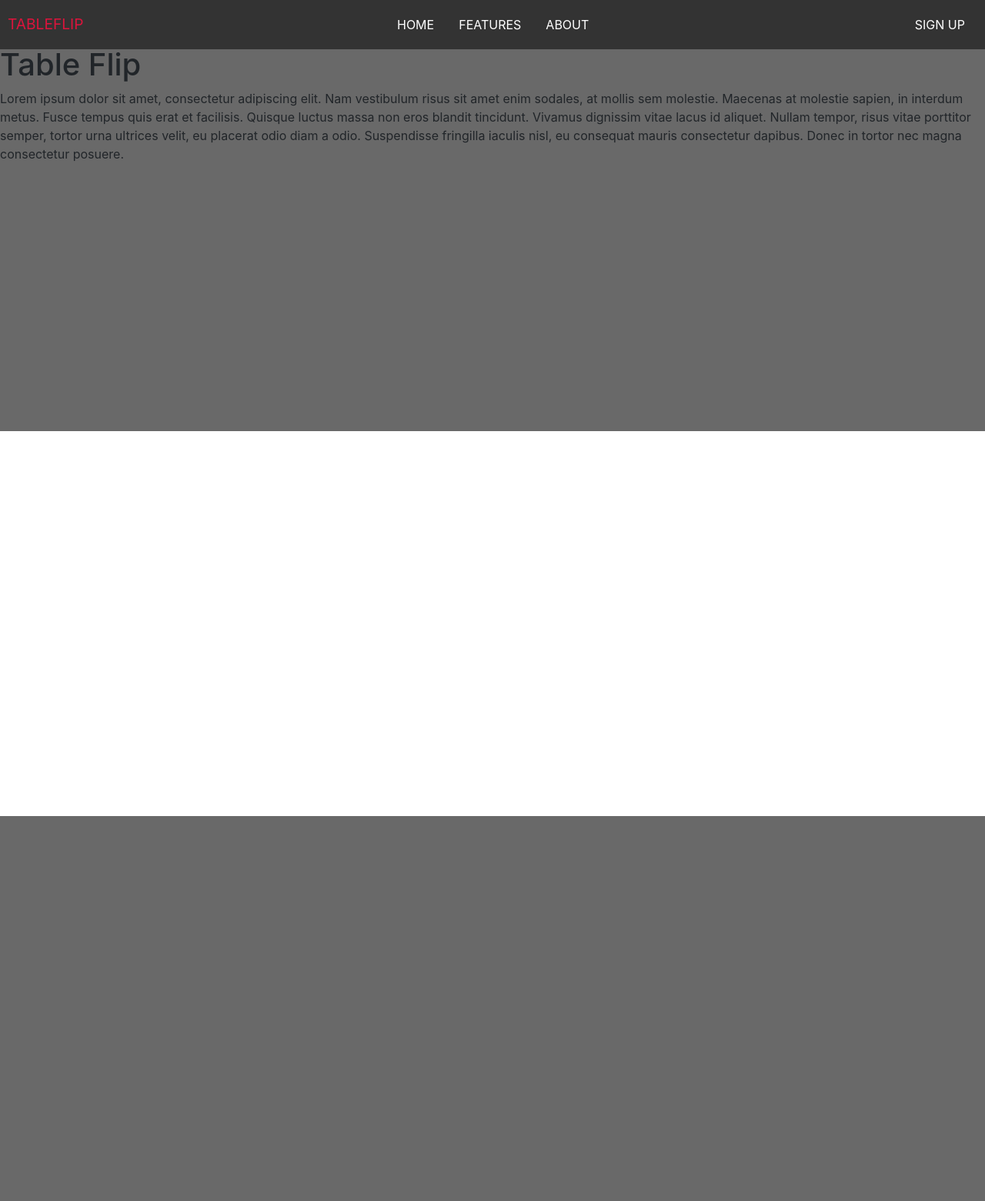
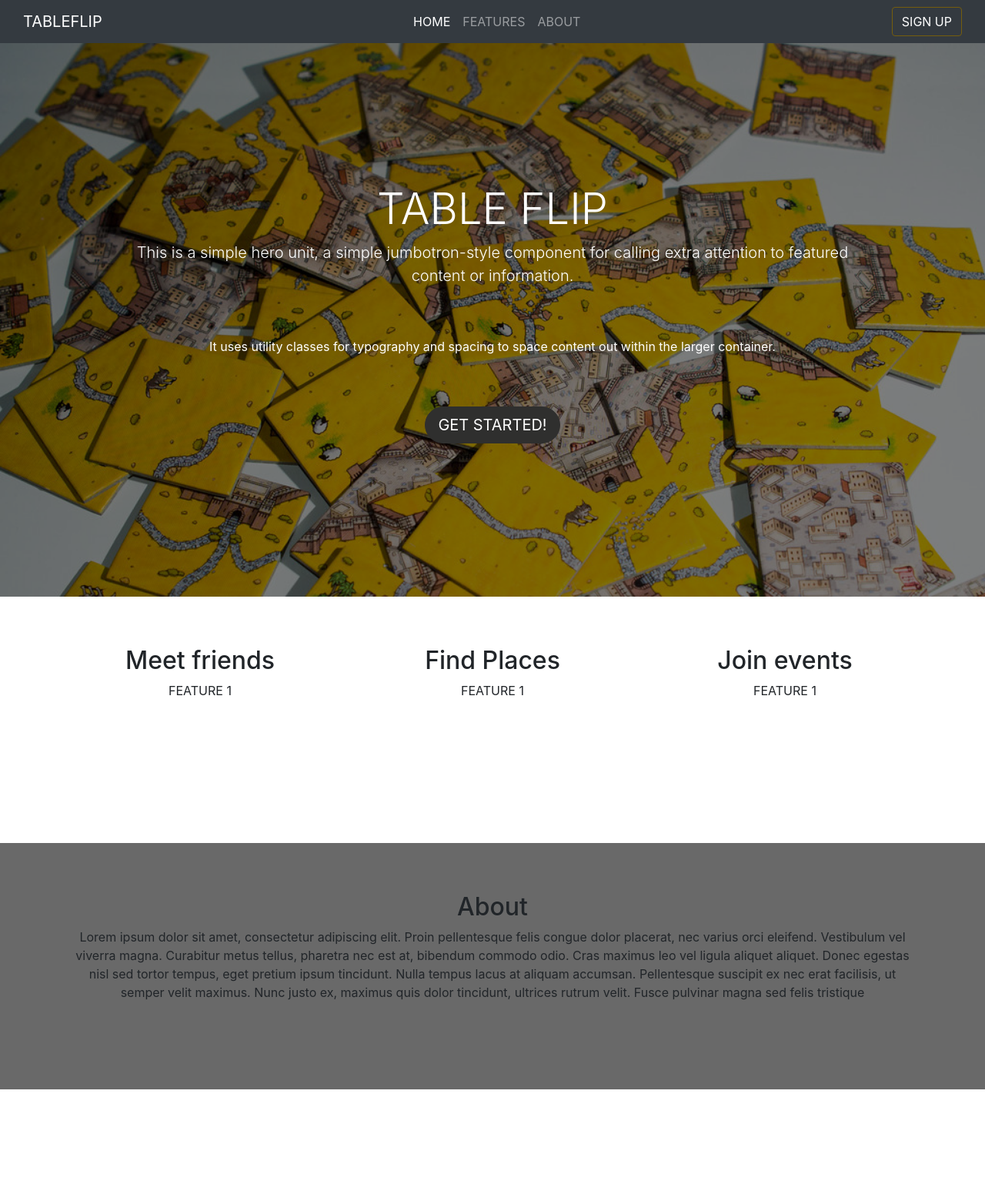
Before and after one commit to dgentil13/TableFlip, a Node server app: page / in a window 1280 px wide. Shown: the whole page at 77% size. After the commit the page ends 1415 px from the top, so only its background shows below. Run offline with Node 20, Linux system fonts and the light colour scheme; some libraries are stand-ins or nearby versions.

Commit message:
styling of login/sign up and homepage

```diff
--- a/public/css/style.css
+++ b/public/css/style.css
@@ -2,10 +2,10 @@ html {
   margin: 0;
   padding: 0;
 }
-body{
-  padding-top: 60px;
+body {
+  padding-top: 55px;
 }
-.navbar {
+/* .navbar {
   width: 100%;
   background-color: #333;
   margin: 0;
@@ -59,26 +59,151 @@ body{
 .signup a:hover {
   background-color: #111;
   background-size: 100%;
+} */
+
+/* FRONT-PAGE */
+.navbar {
+  padding: 0px 30px;
+}
+.navbar-custom {
+  text-transform: uppercase;
+}
+
+.custom-toggler {
+  border: 0px;
+  margin: 10px 0px;
+}
+
+.li-custom {
+  padding: 1em;
+  background-color: transparent;
+  background-size: 0;
+  transition: all 0.5s ease-in-out;
+}
+.li-custom:hover {
+  background-color: #664f01;
+}
+
+.sign-up {
+  color: white;
+  border-color: #755d0d;
+  background-color: transparent;
+  background-size: 0;
+  transition: all 0.5s ease-in-out;
+}
+.sign-up:hover {
+  background-color: #755d0d;
 }
 
 /* section main */
 .main {
-  height: 500px;
+  height: 90vh;
+  background-image: url(/images/cards-yellow.jpg);
+  background-size: cover;
+}
+.main-custom {
+  height: 100%;
+  width: 80%;
+  color: white;
+}
+
+.overlay {
+  background: rgba(0, 0, 0, 0.5);
+  overflow: hidden;
+  height: 100%;
+  z-index: 2;
+}
+.btn-custom {
+  background-color: rgb(47, 47, 46);
+  border: 1px rgb(47, 47, 46) solid;
+  border-radius: 25px;
+  margin-top: 5%;
+  text-transform: uppercase;
+}
+.btn-custom:hover {
+  background-color: #c99e10;
+  border: 1px #c99e10 solid;
+}
+.btn-custom:active {
+  background-color: #c99e10 !important;
+  border: 1px #c99e10 solid;
+}
+/* features */
+.features {
+  height: 40vh;
+  background-color: white;
+}
+.align-features {
+  padding-top: 5%;
+}
+/* about */
+.about {
+  height: 40vh;
+  padding-top: 5%;
   background-color: dimgray;
 }
+/* END FRONT PAGE */
 
-.features {
-  height: 500px;
-  background-color: white;
+/* Sign up and Login*/
+.signup h2 {
+  padding-bottom: 5%;
+  text-transform: uppercase;
+  color: #c99e10;
+}
+.signup-form {
+  width: 50vh;
+  height: 65vh;
+  margin-top: 5%;
+  border-radius: 10px;
+  box-shadow: 0 4px 8px 0 rgba(0, 0, 0, 0.2), 0 6px 20px 0 rgba(0, 0, 0, 0.19);
+}
+.first,
+.last {
+  width: 50%;
 }
 
-.about {
-  height: 500px;
+.name-sign {
+  display: flex;
+  justify-content: flex-end;
+}
+.btn-sign {
   background-color: dimgray;
+  border: 1px dimgray solid;
+  border-radius: 25px;
+  text-transform: uppercase;
+  margin-bottom: 3%;
 }
-/*query responsive menu */
-@media screen and (max-width: 600px) {
-  .signup {
-    margin: 0 auto;
-  }
+
+.btn-google {
+  background-color: rgb(116, 47, 47);
+  border: 1px rgb(116, 47, 47) solid;
+  border-radius: 25px;
+  text-transform: uppercase;
+  margin-bottom: 3%;
 }
+.btn-google a {
+  text-decoration: none;
+  color: white;
+}
+.btn-google:hover {
+  background-color: dimgray;
+  border: 1px dimgray solid;
+}
+.btn-google:active {
+  background-color: dimgray !important;
+  border: 1px dimgray solid;
+}
+.btn-sign:hover {
+  background-color: #c99e10;
+  border: 1px #c99e10 solid;
+}
+.btn-sign:active {
+  background-color: #c99e10 !important;
+  border: 1px #c99e10 solid;
+}
+.input-form:hover {
+  border: 2px solid #c99e10;
+}
+.sign-input {
+  padding: 0 30px;
+}
--- a/views/index.hbs
+++ b/views/index.hbs
@@ -1,4 +1,23 @@
-<nav class="navbar">
+<!--Navbar-->
+<nav class="navbar navbar-expand-lg navbar-dark bg-dark fixed-top navbar-custom">
+  <a class="navbar-brand" href="#">TableFlip</a>
+  <button class="navbar-toggler custom-toggler" type="button" data-toggle="collapse" data-target="#navbarNavAltMarkup"
+    aria-controls="navbarNavAltMarkup" aria-expanded="false" aria-label="Toggle navigation">
+    <span class="navbar-toggler-icon icon-custom"></span>
+  </button>
+  <div class="collapse navbar-collapse justify-content-center div-nav-custom" id="navbarNavAltMarkup">
+    <div class="navbar-nav">
+      <a class="nav-item nav-link li-custom active" href="#">Home <span class="sr-only">(current)</span></a>
+      <a class="nav-item nav-link li-custom" href="">Features</a>
+      <a class="nav-item nav-link li-custom" href="">About</a>
+    </div>
+  </div>
+  <a class="btn d-none d-lg-inline-block mb-3 mb-md-0 ml-md-3 sign-up" href="/signup">Sign Up</a>
+
+</nav>
+<!--/.Navbar-->
+
+{{!-- <nav class="navbar">
   <div class="logo">
   <p>TableFlip</p>
 </div>
@@ -10,19 +29,50 @@
 <div class="signup">
   <a href="/signup">Sign Up</a>
 </div>
-</nav>
+</nav> --}}
 <section class="main">
-  <h1>Table Flip</h1>
-  <p>
-    Lorem ipsum dolor sit amet, consectetur adipiscing elit. Nam vestibulum risus sit amet enim sodales, at mollis sem molestie.
-    Maecenas at molestie sapien, in interdum metus. Fusce tempus quis erat et facilisis. Quisque luctus massa non eros blandit tincidunt.
-    Vivamus dignissim vitae lacus id aliquet. Nullam tempor, risus vitae porttitor semper, tortor urna ultrices velit, eu placerat odio diam a odio.
-    Suspendisse fringilla iaculis nisl, eu consequat mauris consectetur dapibus. Donec in tortor nec magna consectetur posuere.
-  </p>
+  <div class="overlay">
+    <div class="main-custom container d-flex flex-column justify-content-center text-center">
+      <h1 class="display-4">TABLE FLIP</h1>
+      <p class="lead">This is a simple hero unit, a simple jumbotron-style component for calling extra attention to
+        featured content or information.</p>
+      <hr class="my-4">
+      <p>It uses utility classes for typography and spacing to space content out within the larger container.</p>
+      <p class="lead">
+        <a class="btn btn-primary btn-custom btn-lg" href="/signup" role="button">Get Started!</a>
+      </p>
+    </div>
+  </div>
 </section>
 <section class="features">
-
+  <div class="container align-features text-center">
+    <div class="row ">
+      <div class="col-lg-4">
+        <h2> Meet friends</h2>
+        <p> FEATURE 1</p>
+      </div>
+      <div class="col-lg-4">
+        <h2>Find Places</h2>
+        <p> FEATURE 1</p>
+      </div>
+      <div class="col-lg-4">
+        <h2>Join events</h2>
+        <p> FEATURE 1</p>
+      </div>
+    </div>
+  </div>
 </section>
 <section class="about">
-
+  <div class="container">
+    <div class="d-flex flex-column justify-content-center text-center">
+    <h2>About</h2>
+    <p>
+      Lorem ipsum dolor sit amet, consectetur adipiscing elit. Proin pellentesque felis congue dolor placerat,
+      nec varius orci eleifend. Vestibulum vel viverra magna. Curabitur metus tellus, pharetra nec est at, bibendum commodo odio.
+       Cras maximus leo vel ligula aliquet aliquet. Donec egestas nisl sed tortor tempus, eget pretium ipsum tincidunt.
+        Nulla tempus lacus at aliquam accumsan. Pellentesque suscipit ex nec erat facilisis, ut semper velit maximus.
+         Nunc justo ex, maximus quis dolor tincidunt, ultrices rutrum velit. Fusce pulvinar magna sed felis tristique
+    </p>
+  </div>
+  </div>
 </section>
```
Also changed, not shown: views/auth/login.hbs (+15 -15 lines), views/auth/signup.hbs (+24 -11 lines), public/images/cards-yellow.jpg (added).
